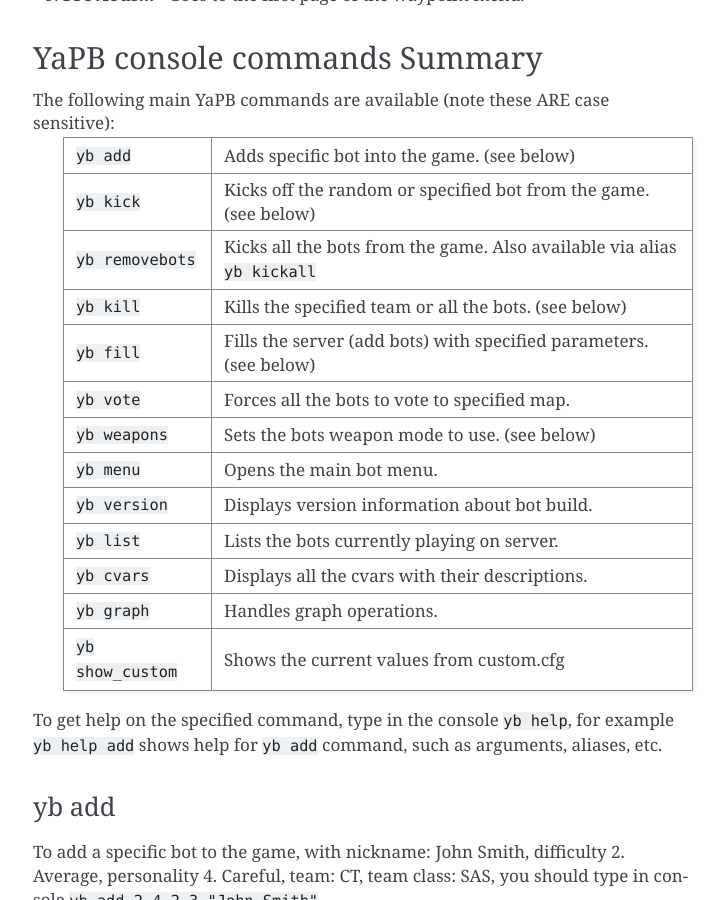
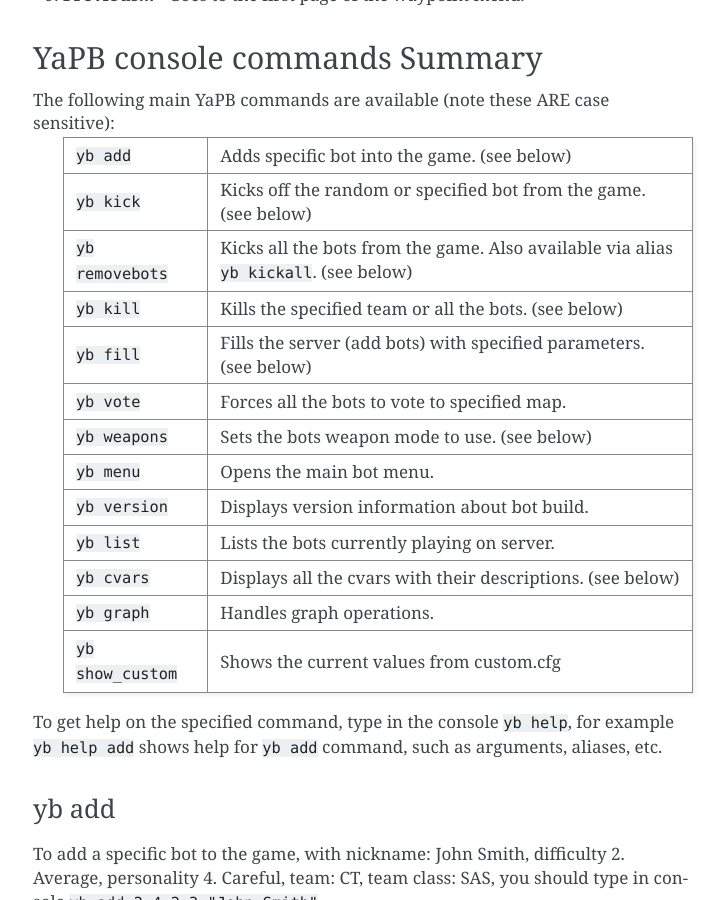
Before and after one commit to yapb/docs, a Sphinx documentation site: the page built from docs/botusage.rst, in a window 1280 px wide and 900 px high, scrolled down 5833 px. Shown: the whole window, without its empty margins (387-1112 px from the left). Built offline with Sphinx 7.4.7, drawn with Linux system fonts in a browser that asks for light colours; some of the changed text lies outside the part shown.

Commit message:
botusage: note about narrow search for cvars.

```diff
--- a/docs/botusage.rst
+++ b/docs/botusage.rst
@@ -135,7 +135,7 @@
    +---------------------------+--------------------------------------------------------------------------------------------------------------------------------+
    | ``yb kick``               | Kicks off the random or specified bot from the game. (see below)                                                               |
    +---------------------------+--------------------------------------------------------------------------------------------------------------------------------+
-   | ``yb removebots``         | Kicks all the bots from the game. Also available via alias ``yb kickall``                                                      |
+   | ``yb removebots``         | Kicks all the bots from the game. Also available via alias ``yb kickall``. (see below)                                         |
    +---------------------------+--------------------------------------------------------------------------------------------------------------------------------+
    | ``yb kill``               | Kills the specified team or all the bots. (see below)                                                                          |
    +---------------------------+--------------------------------------------------------------------------------------------------------------------------------+
@@ -151,7 +151,7 @@
    +---------------------------+--------------------------------------------------------------------------------------------------------------------------------+
    | ``yb list``               | Lists the bots currently playing on server.                                                                                    |
    +---------------------------+--------------------------------------------------------------------------------------------------------------------------------+
-   | ``yb cvars``              | Displays all the cvars with their descriptions.                                                                                |
+   | ``yb cvars``              | Displays all the cvars with their descriptions. (see below)                                                                    |
    +---------------------------+--------------------------------------------------------------------------------------------------------------------------------+
    | ``yb graph``              | Handles graph operations.                                                                                                      |
    +---------------------------+--------------------------------------------------------------------------------------------------------------------------------+
```
Also changed, not shown: other parts of docs/botusage.rst (+2 -0 lines).
